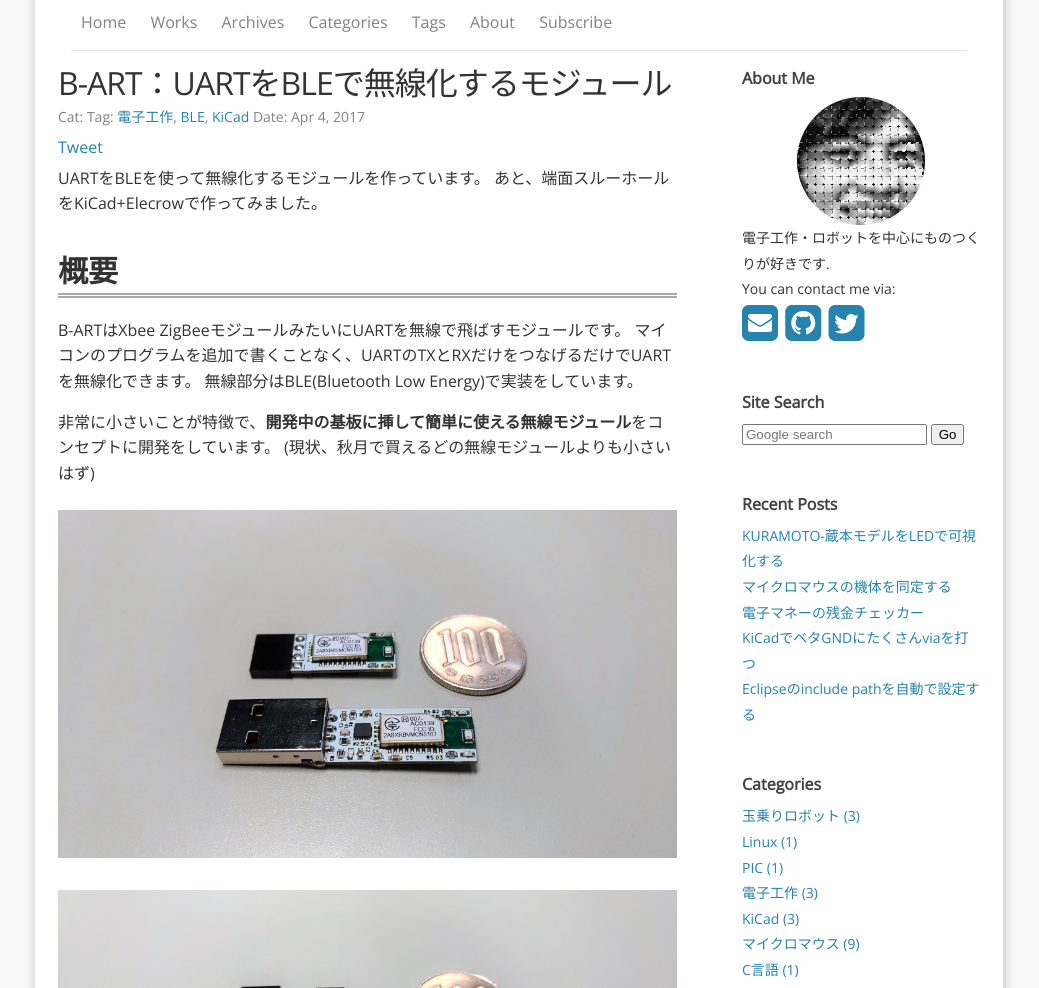
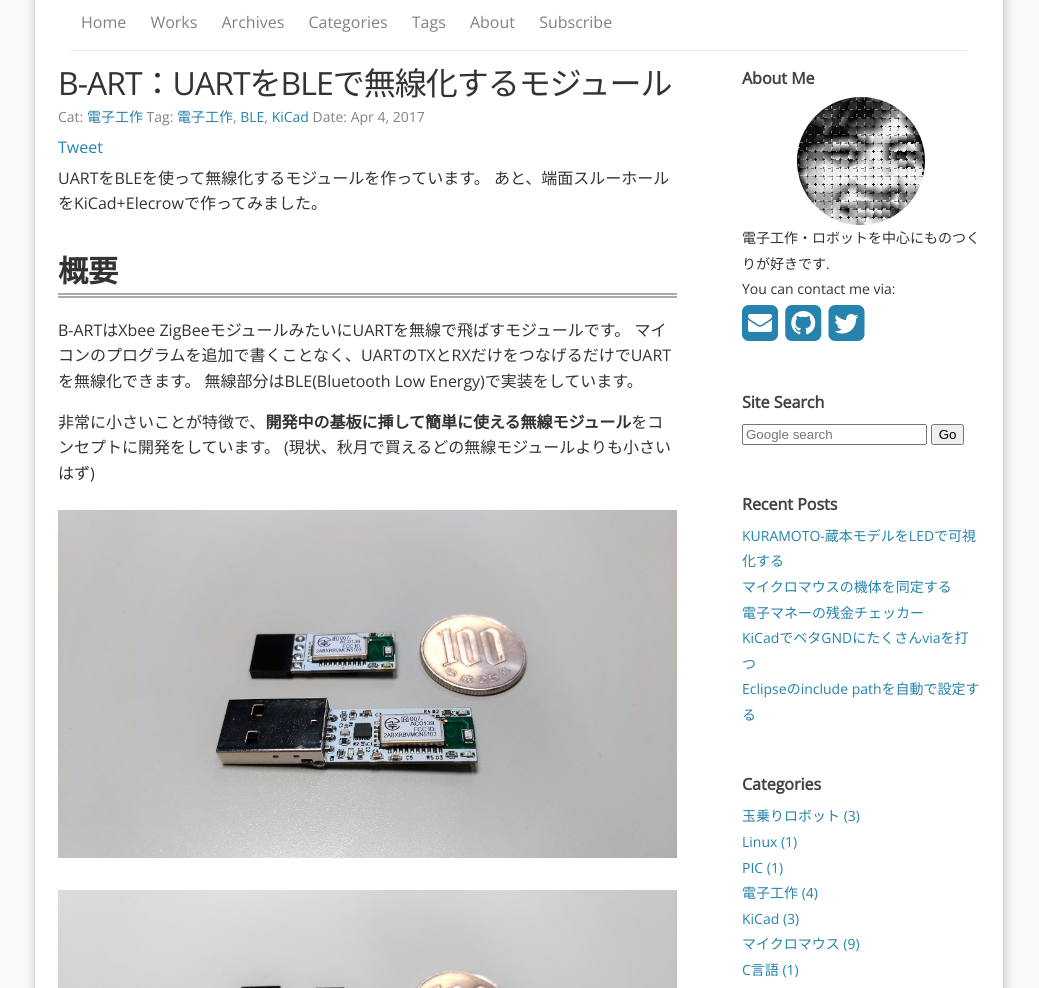
Before and after one commit to idt12312/idken-blog, a Jekyll site: the page built from _posts/2017-04-04-b-art.md, in a window 1280 px wide and 1400 px high. Shown: the part 169-1157 px from the top of the window, without its empty margins (121-1160 px from the left). Built offline with Jekyll 4.4.1, drawn with Linux system fonts in a browser that asks for light colours; nearby versions of some CDN libraries; comment, search, counter and statistics services are not loaded.

Commit message:
記事を修正

```diff
--- a/_posts/2017-04-04-b-art.md
+++ b/_posts/2017-04-04-b-art.md
@@ -1,7 +1,7 @@
 ---
 layout: post
 title: B-ART：UARTをBLEで無線化するモジュール
-category:
+category: 電子工作
 tag:
     - 電子工作
     - BLE
```
Also changed, not shown: _posts/2017-04-01-mizuhov2.md (+1 -1 lines).
